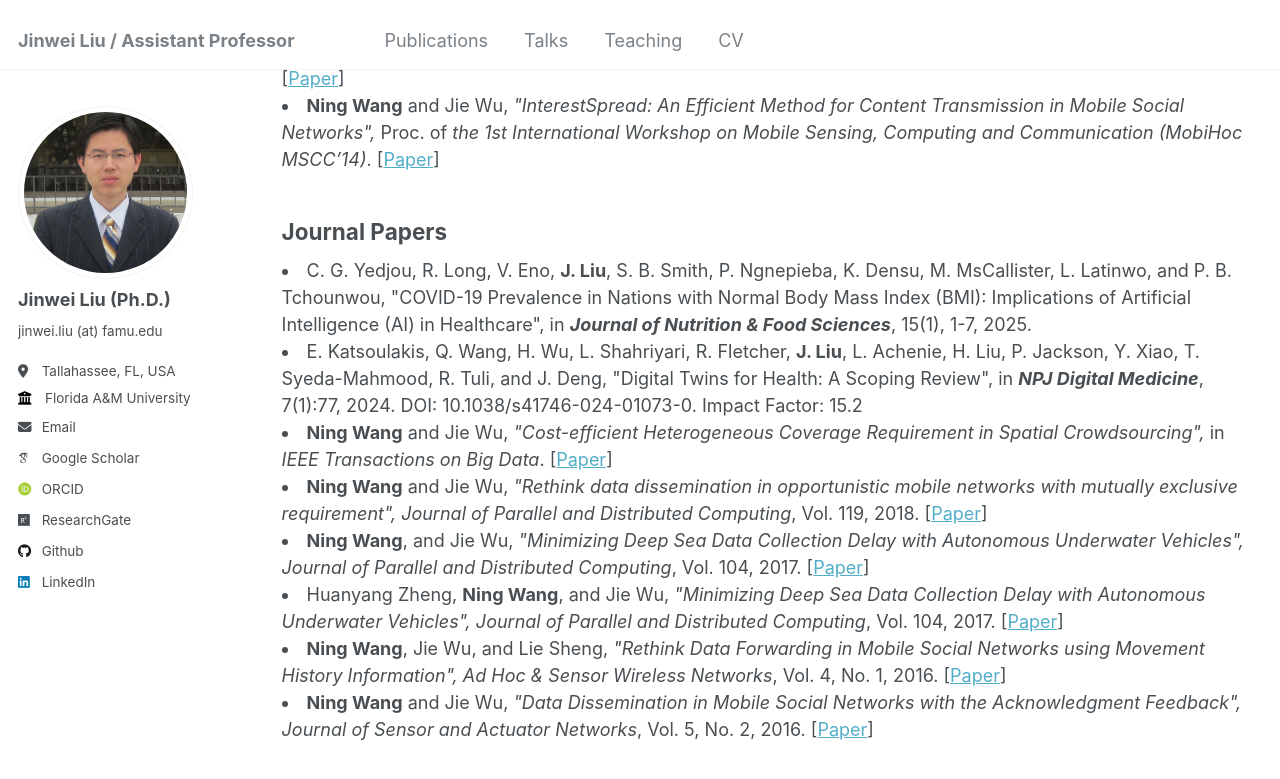
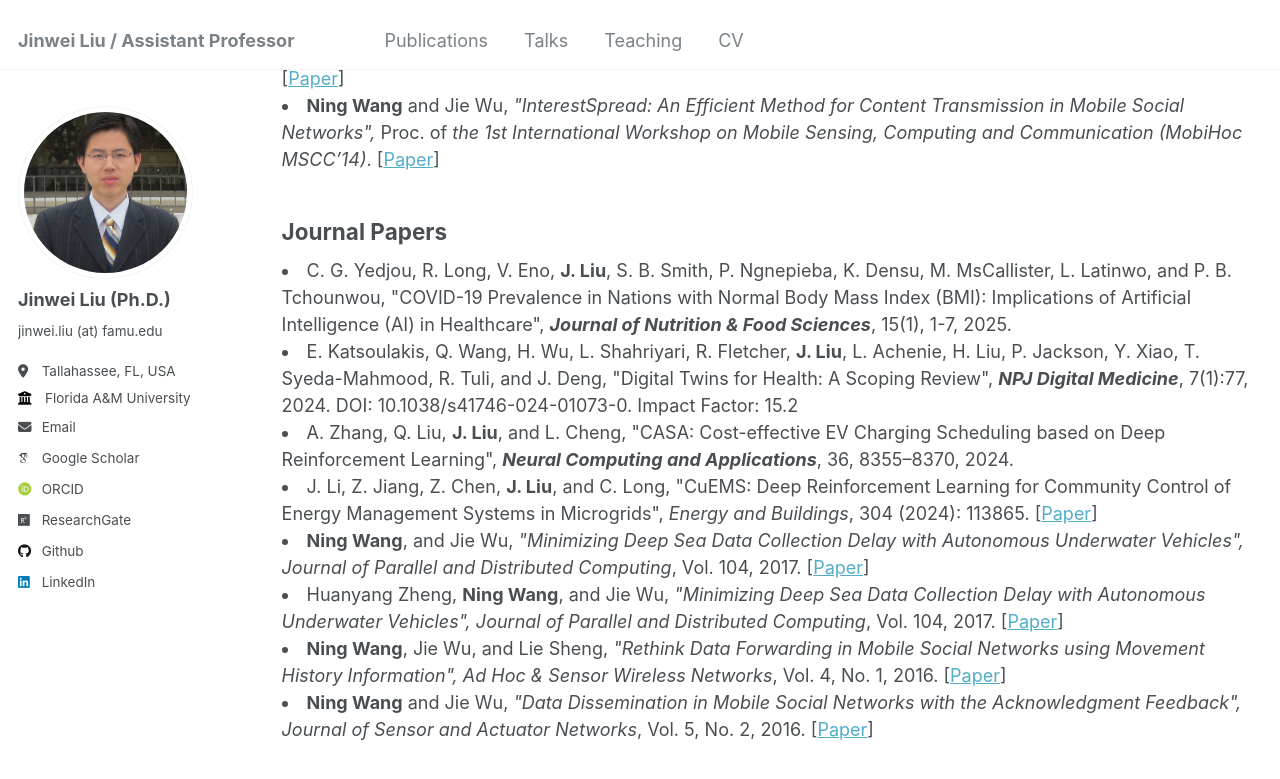
Before and after one commit to jinweiliucu/jinweiliucu.github.io, a Jekyll site: the page built from _publications/publications.html, in a window 1280 px wide and 900 px high, scrolled down 1385 px. Shown: the top 779 px of the window. Built offline with Jekyll 4.4.1, drawn with Linux system fonts in a browser that asks for light colours; some web fonts are replaced.

Commit message:
Update publications.html

```diff
--- a/_publications/publications.html
+++ b/_publications/publications.html
@@ -149,28 +149,28 @@ author_profile: true
 <h2 class="text-left">Journal Papers</h2>
 
      <li>C. G. Yedjou, R. Long, V. Eno, <strong>J. Liu</strong>, S. B. Smith, P. Ngnepieba, K. Densu, M. MsCallister, L. Latinwo, and P. B. Tchounwou, "COVID-19 Prevalence in Nations with Normal Body Mass Index (BMI): Implications of Artificial Intelligence (AI) in Healthcare",</em>
-        in <strong><em>Journal of Nutrition & Food Sciences</em></strong>, 15(1), 1-7, 2025.
+        <strong><em>Journal of Nutrition & Food Sciences</em></strong>, 15(1), 1-7, 2025.
       <!-- [<a href="/website/paper/Ning_TBD_2018.pdf">Paper</a>] -->
 	   </span><br>
 	   </li>
      </li>
 
      <li>E. Katsoulakis, Q. Wang, H. Wu, L. Shahriyari, R. Fletcher, <strong>J. Liu</strong>, L. Achenie, H. Liu, P. Jackson, Y. Xiao, T. Syeda-Mahmood, R. Tuli, and J. Deng, "Digital Twins for Health: A Scoping Review",
-       in <strong><em>NPJ Digital Medicine</em></strong>, 7(1):77, 2024. DOI: 10.1038/s41746-024-01073-0.  Impact Factor: 15.2
+       <strong><em>NPJ Digital Medicine</em></strong>, 7(1):77, 2024. DOI: 10.1038/s41746-024-01073-0.  Impact Factor: 15.2
       <!-- [<a href="/website/paper/Ning_TBD_2018.pdf">Paper</a>] -->
 	   </span><br>
 	   </li>
      </li>
 
- <li><strong>Ning Wang</strong> and Jie Wu, <em>"Cost-efficient Heterogeneous Coverage Requirement in Spatial Crowdsourcing",</em>
-       in <em>IEEE Transactions on Big Data</em>.
-      [<a href="/website/paper/Ning_TBD_2018.pdf">Paper</a>]
+     <li>A. Zhang, Q. Liu, <strong>J. Liu</strong>, and L. Cheng, "CASA: Cost-effective EV Charging Scheduling based on Deep Reinforcement Learning",
+       <strong><em>Neural Computing and Applications</em></strong>, 36, 8355–8370, 2024.
+      <!-- [<a href="/website/paper/Ning_TBD_2018.pdf">Paper</a>] -->
 	   </span><br>
 	   </li>
      </li>
 
-     <li><strong>Ning Wang</strong> and Jie Wu, <em>"Rethink data dissemination in opportunistic mobile networks with mutually exclusive requirement",</em>
-      <em> Journal of Parallel and Distributed Computing</em>, Vol. 119, 2018.
+     <li>J. Li, Z. Jiang, Z. Chen, <strong>J. Liu</strong>, and C. Long, "CuEMS: Deep Reinforcement Learning for Community Control of Energy Management Systems in Microgrids",
+      <em>Energy and Buildings</em>, 304 (2024): 113865.
       [<a href="/website/paper/Ning_JPDC_2018.pdf">Paper</a>]
 	   </span><br>
 	   </li>
```
